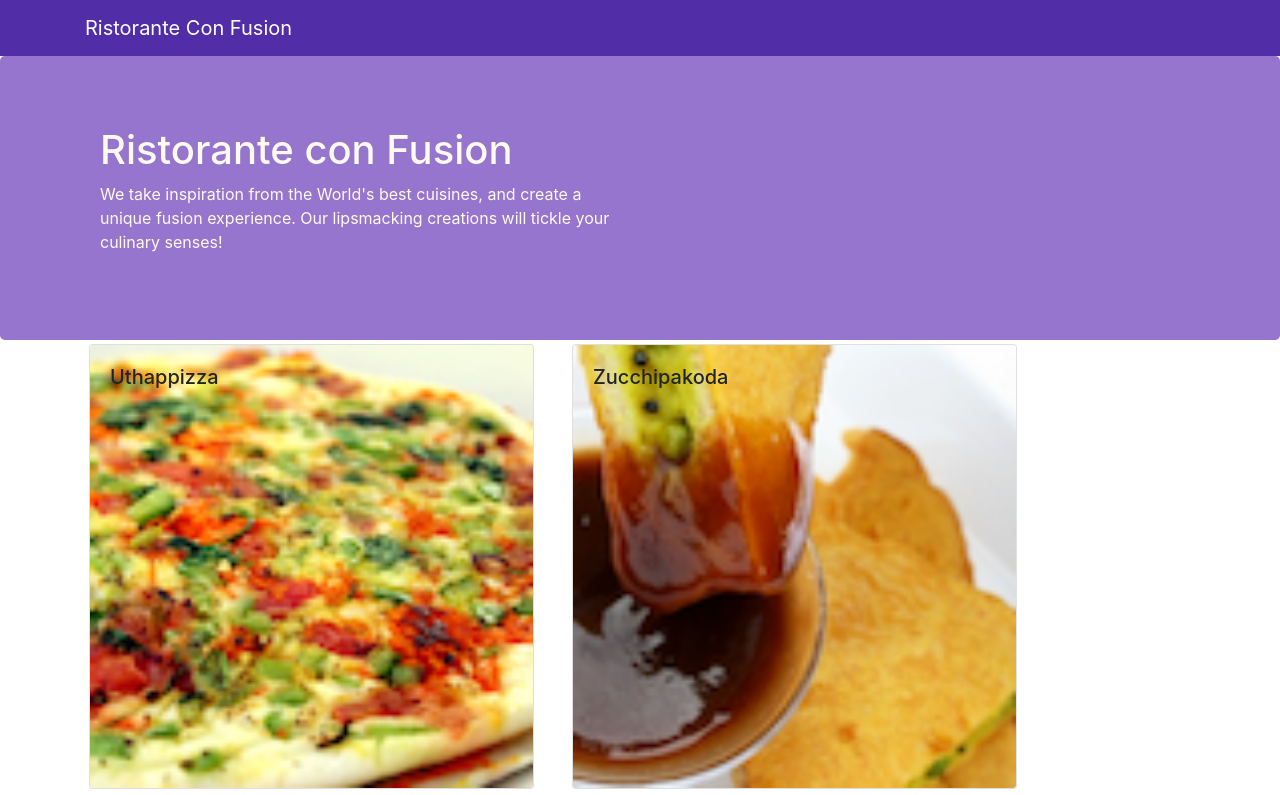
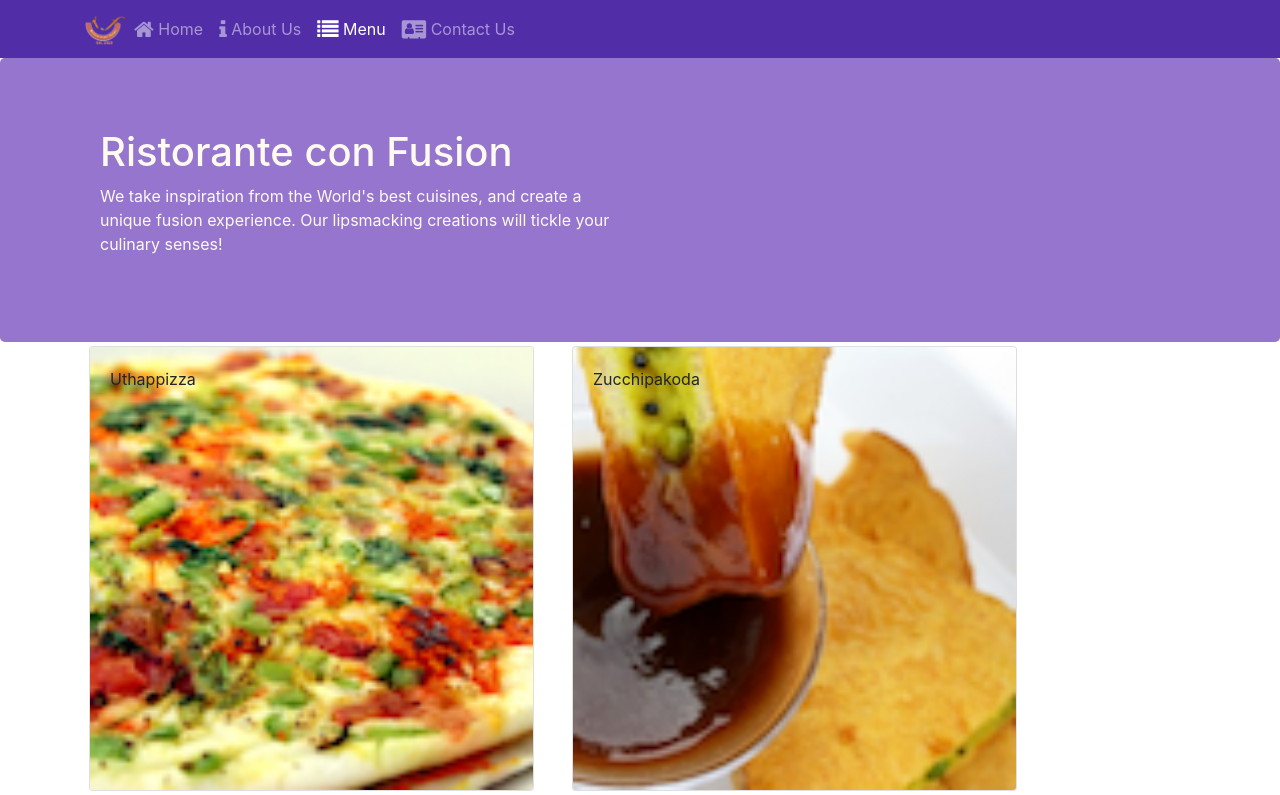
Before and after one commit to mironoart/ReactStudy, a React (Create React App) app: page /menu in a window 1280 px wide. Shown: the top 795 px of the page. Built offline with nearby package versions, Linux system fonts and the light colour scheme.

Commit message:
Week 2. React Router

```diff
--- a/src/App.js
+++ b/src/App.js
@@ -1,11 +1,18 @@
 import React, { Component } from 'react'
 import Main from './components/MainComponent'
+import { BrowserRouter } from 'react-router-dom'
 
 import './App.css'
 
 class App extends Component {
 	render() {
-		return <Main />
+		return (
+			<div>
+				<BrowserRouter>
+					<Main />
+				</BrowserRouter>
+			</div>
+		)
 	}
 }
 
--- a/src/components/FooterComponent.js
+++ b/src/components/FooterComponent.js
@@ -1,4 +1,5 @@
 import React from 'react'
+import { Link } from 'react-router-dom'
 
 function Footer(props) {
 	return (
@@ -9,16 +10,16 @@
 						<h5>Links</h5>
 						<ul className="list-unstyled">
 							<li>
-								<a href="#">Home</a>
+								<Link to="/home">Home</Link>
 							</li>
 							<li>
-								<a href="#">About</a>
+								<Link to="/aboutus">About Us</Link>
 							</li>
 							<li>
-								<a href="#">Menu</a>
+								<Link to="/menu">Menu</Link>
 							</li>
 							<li>
-								<a href="contactus.html">Contact</a>
+								<Link to="/contactus">Contact Us</Link>
 							</li>
 						</ul>
 					</div>
--- a/src/components/HeaderComponent.js
+++ b/src/components/HeaderComponent.js
@@ -1,13 +1,69 @@
 import React, { Component } from 'react'
-import { Navbar, NavbarBrand, Jumbotron } from 'reactstrap'
+import {
+	Nav,
+	Navbar,
+	NavbarBrand,
+	NavbarToggler,
+	Collapse,
+	NavItem,
+	Jumbotron
+} from 'reactstrap'
+import { NavLink } from 'react-router-dom'
 
 class Header extends Component {
+	constructor(props) {
+		super(props)
+
+		this.toggleNav = this.toggleNav.bind(this)
+		this.state = {
+			isNavOpen: false
+		}
+	}
+
+	toggleNav() {
+		this.setState({
+			isNavOpen: !this.state.isNavOpen
+		})
+	}
+
 	render() {
 		return (
-			<React.Fragment>
-				<Navbar dark>
+			<div>
+				<Navbar dark expand="md">
 					<div className="container">
-						<NavbarBrand href="/">Ristorante Con Fusion</NavbarBrand>
+						<NavbarToggler onClick={this.toggleNav} />
+						<NavbarBrand className="mr-auto" href="/">
+							<img
+								src="assets/images/logo.png"
+								height="30"
+								width="41"
+								alt="Ristorante Con Fusion"
+							/>
+						</NavbarBrand>
+						<Collapse isOpen={this.state.isNavOpen} navbar>
+							<Nav navbar>
+								<NavItem>
+									<NavLink className="nav-link" to="/home">
+										<span className="fa fa-home fa-lg" /> Home
+									</NavLink>
+								</NavItem>
+								<NavItem>
+									<NavLink className="nav-link" to="/aboutus">
+										<span className="fa fa-info fa-lg" /> About Us
+									</NavLink>
+								</NavItem>
+								<NavItem>
+									<NavLink className="nav-link" to="/menu">
+										<span className="fa fa-list fa-lg" /> Menu
+									</NavLink>
+								</NavItem>
+								<NavItem>
+									<NavLink className="nav-link" to="/contactus">
+										<span className="fa fa-address-card fa-lg" /> Contact Us
+									</NavLink>
+								</NavItem>
+							</Nav>
+						</Collapse>
 					</div>
 				</Navbar>
 				<Jumbotron>
@@ -24,7 +80,7 @@
 						</div>
 					</div>
 				</Jumbotron>
-			</React.Fragment>
+			</div>
 		)
 	}
 }
--- /dev/null
+++ b/src/components/HomeComponent.js
@@ -0,0 +1,11 @@
+import React from 'react'
+
+function Home(props) {
+	return (
+		<div className="container">
+			<h4>Home</h4>
+		</div>
+	)
+}
+
+export default Home
--- a/src/components/MainComponent.js
+++ b/src/components/MainComponent.js
@@ -1,9 +1,10 @@
 import React, { Component } from 'react'
+import Home from './HomeComponent'
 import Header from './HeaderComponent'
 import Footer from './FooterComponent'
 import Menu from './MenuComponent'
 import { DISHES } from '../shared/dishes'
-import DishDetail from './DishdetailComponent'
+import { Switch, Route, Redirect } from 'react-router-dom'
 
 class Main extends Component {
 	constructor(props) {
@@ -20,18 +21,21 @@
 	}
 
 	render() {
+		const HomePage = () => {
+			return <Home />
+		}
 		return (
 			<div>
 				<Header />
-				<Menu
-					dishes={this.state.dishes}
-					onClick={dishId => this.onDishSelect(dishId)}
-				/>
-				<DishDetail
-					dish={
-						this.state.dishes.filter(dish => dish.id === this.state.selectedDish)[0]
-					}
-				/>
+				<Switch>
+					<Route path="/home" component={HomePage} />
+					<Route
+						exact
+						path="/menu"
+						component={() => <Menu dishes={this.state.dishes} />}
+					/>
+					<Redirect to="/home" />
+				</Switch>
 				<Footer />
 			</div>
 		)
--- a/src/components/MenuComponent.js
+++ b/src/components/MenuComponent.js
@@ -1,9 +1,9 @@
 import React from 'react'
 import { Card, CardImg, CardImgOverlay, CardTitle } from 'reactstrap'
 
-function RenderMenuItem({ dish, onClick }) {
+function RenderMenuItem({ dish }) {
 	return (
-		<Card onClick={() => onClick(dish.id)}>
+		<Card>
 			<CardImg width="100%" src={dish.image} alt={dish.name} />
 			<CardImgOverlay>
 				<CardTitle>{dish.name}</CardTitle>
```
Also changed, not shown: package.json (+4 -3 lines), 1 other file (tests, documents, lock files or other folders).
